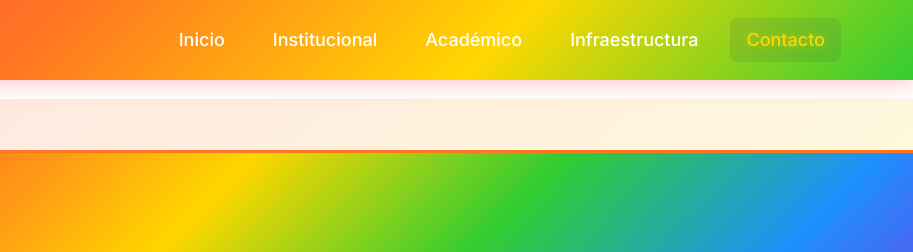
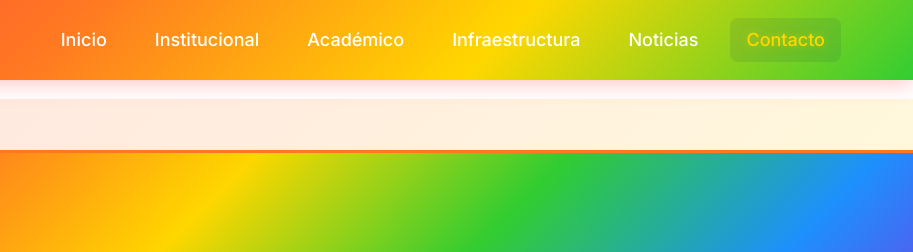
Before and after one commit to Colegio-Nuevohorizonte/sitio-web-colegio, a plain HTML site: page pages/contacto.html in a window 1280 px wide. Shown: the top 252 px of the page, 367-1280 px from the left. Drawn offline with nearby package versions, Linux system fonts and the light colour scheme; files whose address does not match are found by name.

Commit message:
actualizar navegación-agregar noticias

```diff
--- a/pages/contacto.html
+++ b/pages/contacto.html
@@ -48,6 +48,9 @@
                         </li>
                         <li class="nav__item">
                             <a href="infraestructura.html" class="nav__link">Infraestructura</a>
+                        </li>
+                        <li class="nav__item">
+                            <a href="noticias.html" class="nav__link">Noticias</a>
                         </li>
                         <li class="nav__item">
                             <a href="contacto.html" class="nav__link nav__link--active">Contacto</a>
```
Also changed, not shown: pages/academico.html (+3 -0 lines), pages/infraestructura.html (+3 -0 lines), pages/institucional.html (+3 -0 lines).
